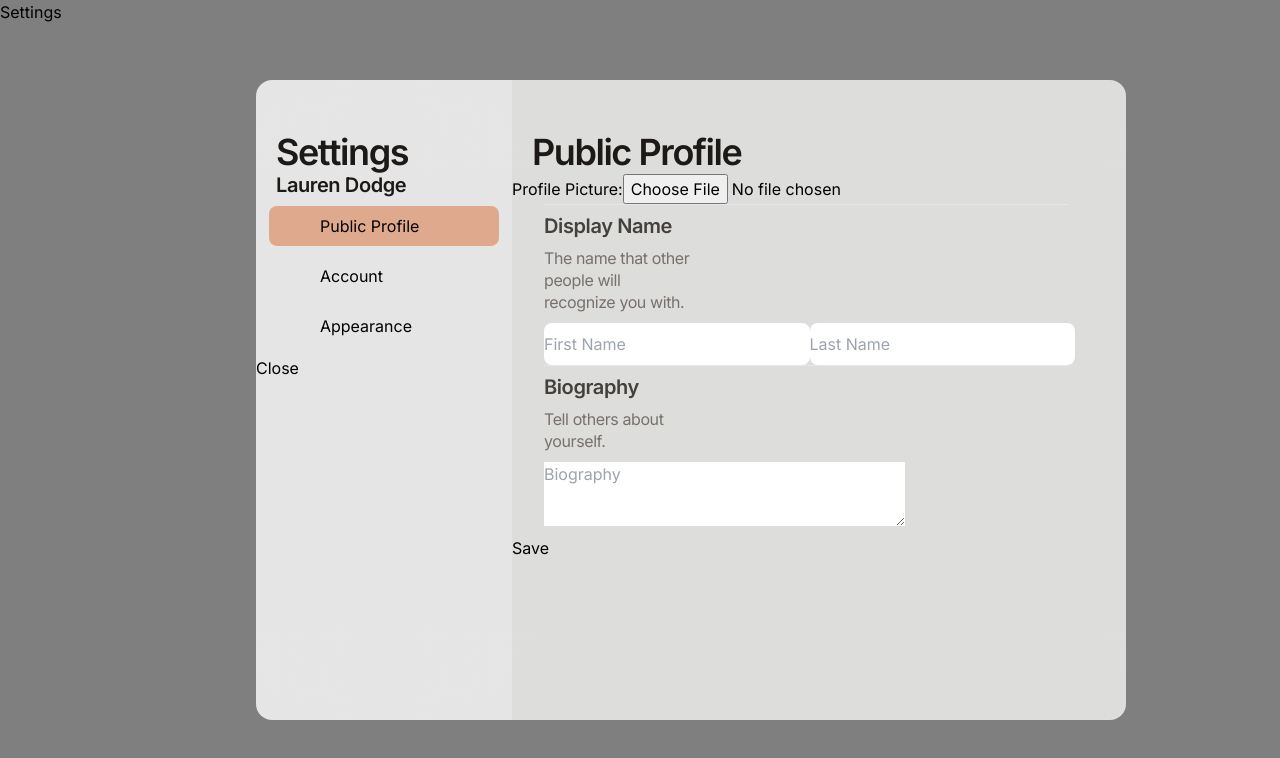
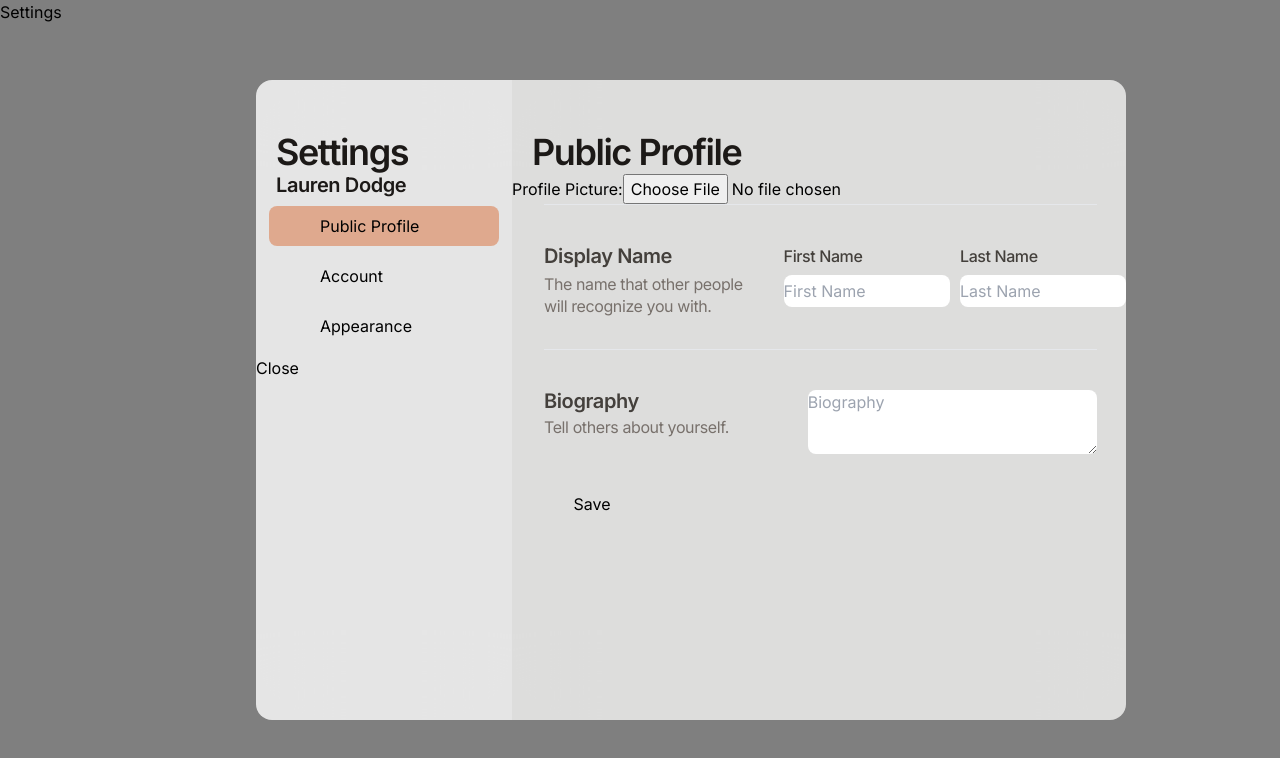
Before and after one commit to CS-3203-Group-F/calpal-web, a Next.js app: page / in a window 1280 px wide. Both pictures are taken after a click on the button "Settings". Shown: the top 758 px of the page. Built offline with nearby package versions, Linux system fonts and the light colour scheme.

Commit message:
Public Profile Progress Update
added a profile picture circle and made Display Name and Biography almost the exact way they need to be

```diff
--- a/app/Settings.css
+++ b/app/Settings.css
@@ -61,13 +61,15 @@
   }
   .subtitleDescription {
     color: var(--stone-500, #78716C);
+    margin-top: 2%;
     font-family: Inter;
     font-size: 16px;
     font-style: normal;
     font-weight: 400;
     line-height: 22px; /* 137.5% */
     letter-spacing: -0.4px;
-    width: 26%;
+    width: 70%;
+
   }
 
   .leftPanelButton{
@@ -84,15 +86,23 @@
 
     }
 
-
   .selected {
     background:rgba(220, 130, 85, 0.6);
     border-radius: 8px;
   }
 
+  .avatarImage {
+    border-radius: 50%;
+    width: 130px; /* Adjust this value to your liking */
+    height: 130px; /* Adjust this value to your liking */
+    object-fit: cover; /* This will ensure the image covers the entire area of the circle without distortion */
+    margin-left: 32px;
+  }
+
   .inputBox {
-    width: 265.5px;
-    height: 42px;
+    width: 13vw;
+    height: 4vh;
+    margin-top: 5%;
     flex-shrink: 0;
     border-radius: 8px;
     fill: rgba(255, 255, 255, 0.50);
@@ -104,6 +114,9 @@
   .inputBiographyBox{
     width: 62%;
     height: 8vh;
+    margin-left: 13.5%;
+    margin-right: 5%;
+    border-radius: 8px;
     fill: rgba(255, 255, 255, 0.50);
     stroke-width: 1px;
     stroke: var(--stone-300, #D6D3D1);
@@ -112,15 +125,16 @@
 
   .inputContainer {
     margin-left: 32px;
+    margin-bottom: 32px;
     display: flex;
     flex-direction: column;
     justify-content: left;
     align-items: left;
-    gap: 10px;
+    gap: 40px;
   }
   .thinLine {
 
-    width: 90%;
+    width: 95%;
     height: 1px;
     background: #A8A29E66;
   }
@@ -135,3 +149,40 @@
     line-height: 22px; /* 110% */
     letter-spacing: -0.4px;
   }
+
+  .saveButton{
+    width: 160px;
+    height: 37px;
+    flex-shrink: 0;
+    fill: rgba(255, 255, 255, 0.50);
+    stroke-width: 1px;
+    stroke: var(--stone-300, #D6D3D1);
+    filter: drop-shadow(0px 4px 11.8px rgba(0, 0, 0, 0.00));
+
+  }
+
+  .input{
+    display: flex;
+    flex-direction: row;
+    gap: 10px;
+    margin-left: -10%;
+  }
+
+  .inputLabel{
+    color: var(--stone-700, #44403C);
+    font-family: Inter;
+    font-size: 16px;
+    font-style: normal;
+    font-weight: 500;
+    line-height: 22px; /* 137.5% */
+    letter-spacing: -0.4px;
+    display: flex;
+    flex-direction: column;
+    align-items: flex-start;
+  }
+
+  .inputlabelContainer {
+    display: flex;
+    flex-direction: column;
+
+  }
--- a/app/page.tsx
+++ b/app/page.tsx
@@ -80,22 +80,30 @@ export const Settings = () => {
             </div>
             {/* the right side of settings display that shows all the actual settings starts here*/}
             <div className="mainBox">
+              {/*Public Profile View of the mainBox */}
               {currentView === 'view1' &&(
 
               <form onSubmit={handleSubmit} className="profileForm">
                   <h1 className="title" style={{ paddingTop: '50px', paddingLeft: '20px' }}>Public Profile</h1>
 
+                  {/** Profile Picture **/}
                   <label>
                     Profile Picture:
-                    <input type="file" onChange={handleProfilePictureChange} className="input" />
+                    <input type="file" onChange={handleProfilePictureChange} />
                   </label>
-                  {avatar && <img src={avatar} alt="Profile" />}
+                  {avatar && <img className="avatarImage" src={avatar} alt="Profile" />}
 
+                  {/** Display Name **/}
                   <div className="inputContainer">
                       <hr className="thinLine" />
+                    <div style={{ display: 'flex', alignItems: 'flex-start' }}>
+                      <div style={{ display: 'flex', flexDirection: 'column' }}>
                       <h2 className="subtitle">Display Name</h2>
                       <p className="subtitleDescription">The name that other people will recognize you with.</p>
+                      </div>
                       <div className="input">
+                        <div className="inputLabelContainer">
+                          <label className= "inputLabel" htmlFor="firstName">First Name</label>
                           <input
                             className="inputBox"
                             value={firstName}
@@ -105,6 +113,9 @@ export const Settings = () => {
                             id="firstName"
                             name="firstName"
                           />
+                        </div>
+                        <div className="inputLabelConatiner">
+                          <label className ="inputLabel" htmlFor="lastName">Last Name</label>
                           <input
                             className="inputBox"
                             value={lastName}
@@ -116,11 +127,16 @@ export const Settings = () => {
                           />
                           </div>
                       </div>
-
+                    </div>
+                  </div>
+                  {/** Biography **/}
                     <div className="inputContainer">
                       <hr className="thinLine" />
+                      <div style={{ display: 'flex', alignItems: 'flex-start' }}>
+                      <div style={{ display: 'flex', flexDirection: 'column' }}>
                       <h2 className="subtitle">Biography</h2>
-                      <p className="subtitleDescription">Tell others about yourself.</p>
+                      <p className="subtitleDescription" style ={{whiteSpace: 'nowrap'}}>Tell others about yourself.</p>
+                      </div>
                         <textarea
                         className="inputBiographyBox"
                         value={biography}
@@ -129,8 +145,10 @@ export const Settings = () => {
                         id="biography"
                         name="biography"
                       />
-                    <div/>
                     </div>
+                    </div>
+
+
                   <button type="submit" className="saveButton">Save</button>
                 </form>
 
```
Lines whose indentation alone changed are shown as unchanged.
